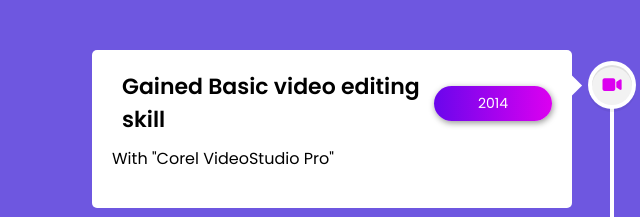
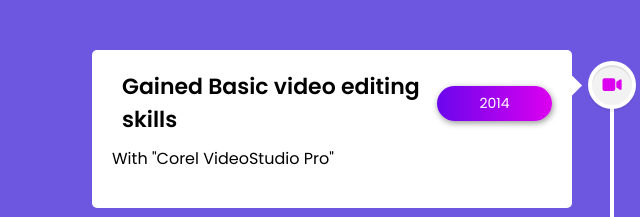
Before and after one commit to 0xShakhawat/timeline, a plain HTML site: page index.html in a window 1280 px wide. Shown: the top 217 px of the page, 28-668 px from the left. Drawn offline with Linux system fonts and the light colour scheme.

Commit message:
Update index.html

```diff
--- a/index.html
+++ b/index.html
@@ -22,7 +22,7 @@
       <section>
         <i class="icon fa fa-video-camera"></i>
         <div class="details">
-          <span class="title">Gained Basic video editing skill</span>
+          <span class="title">Gained Basic video editing skills</span>
           <span class="date">2014</span>
         </div>
         <p>With "Corel VideoStudio Pro"</p>
```
